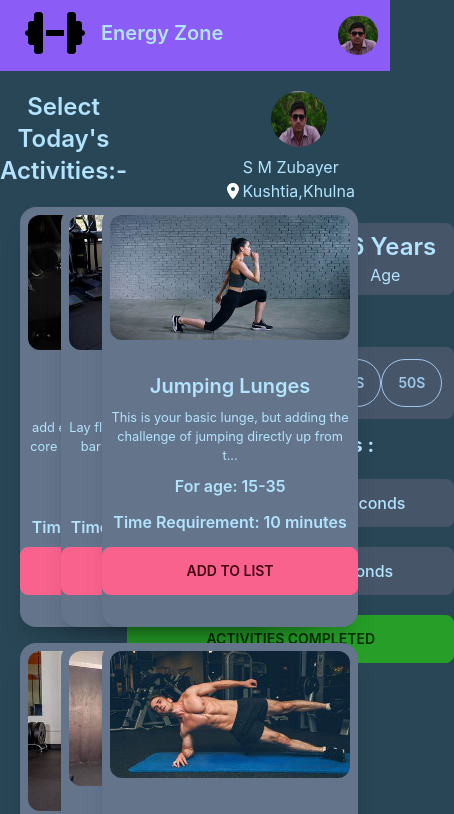
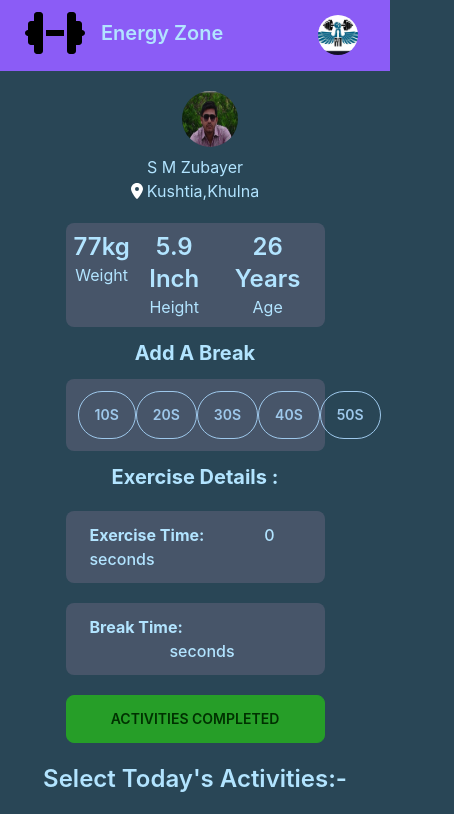
Before and after one commit to S-M-ZUBAYER/Energy-Zone, a React (Create React App) app: page / in a window 390 px wide. Shown: the top 814 px of the page, 454 px wide, since content can reach past the window. Built offline with nearby package versions, Linux system fonts and the light colour scheme.

Commit message:
reavt toastify added

```diff
--- a/package.json
+++ b/package.json
@@ -13,6 +13,7 @@
     "react": "^18.2.0",
     "react-dom": "^18.2.0",
     "react-scripts": "5.0.1",
+    "react-toastify": "^9.0.8",
     "web-vitals": "^2.1.4"
   },
   "scripts": {
--- a/src/App.js
+++ b/src/App.js
@@ -1,6 +1,8 @@
 import './App.css';
 import Display from './components/Display/Display';
 import Navbar from './components/Navbar/Navbar';
+import { ToastContainer, toast } from 'react-toastify';
+import 'react-toastify/dist/ReactToastify.css';
 
 function App() {
   return (
--- a/src/components/Activities/Activities.js
+++ b/src/components/Activities/Activities.js
@@ -7,7 +7,7 @@ const Activities = ({ activities, handler }) => {
             <h2 className="text-2xl font-semibold my-5">
                 Select Today's Activities:-
             </h2>
-            <div className='grid grid-cols-3 gap-4 ml-5'>
+            <div className='grid lg:grid-cols-3 gap-4 ml-5 md:grid-cols-2 sm:grid-cols-1'>
                 {activities.map(activity => <Exercise key={activity.id} handler={handler} exercise={activity}></Exercise>)}
             </div>
         </div>
--- a/src/components/Display/Display.css
+++ b/src/components/Display/Display.css
@@ -2,3 +2,19 @@
     display: grid;
     grid-template-columns: 3fr 1fr;
 }
+
+
+
+@media(max-width: 900px) {
+    .display {
+        display: flex;
+        flex-direction: column-reverse;
+        margin-left: 10px;
+        margin-right: 10px;
+    }
+
+    .status {
+        margin-left: 15%;
+        margin-right: 15%;
+    }
+}
--- a/src/components/Display/Display.js
+++ b/src/components/Display/Display.js
@@ -22,11 +22,11 @@ const Display = () => {
 
     return (
         <div className='display'>
-            <div className=''>
+            <div className="mx-auto ">
                 <Activities activities={activities} handler={exerciseTimer}></Activities>
 
             </div>
-            <div className="mr-4">
+            <div className="status mr-4">
                 <Status totalTime={totalTime}></Status>
             </div>
         </div>
--- a/src/components/Exercise/Exercise.js
+++ b/src/components/Exercise/Exercise.js
@@ -6,17 +6,17 @@ const Exercise = ({ exercise, handler }) => {
 
     return (
 
-        <div className="card w-64 bg-slate-500 bg-base-100 shadow-xl">
+        <div className="card w-64  bg-slate-600 bg-base-100 shadow-xl ">
             <figure className="px-2 pt-2">
                 <img src={img} alt="Shoes" className="rounded-xl" />
             </figure>
-            <div className="card-body items-center text-center px-2">
+            <div className="card-body items-center text-center px-2 relative">
                 <h2 className="card-title">{name}</h2>
                 <small>{description.length > 80 ? description.slice(0, 80) + '...' : description}</small>
                 <p className="font-semibold">For age: {age}</p>
                 <p className="font-semibold">Time Requirement: {time} minutes</p>
-                <div className="card-actions">
-                    <button onClick={() => { handler(time) }} className="btn btn-error w-64">Add To list</button>
+                <div className="card-actions mt-5">
+                    <button onClick={() => { handler(time) }} className="btn btn-error w-64 absolute fixed bottom-0 left-0 right-0">Add To list</button>
                     <button onClick={() => { handler(time) }} className="btn btn-info hidden">Add To list</button>
                 </div>
             </div>
--- a/src/components/Navbar/Navbar.js
+++ b/src/components/Navbar/Navbar.js
@@ -1,7 +1,7 @@
 import { FontAwesomeIcon } from '@fortawesome/react-fontawesome';
 import { faDumbbell } from '@fortawesome/free-solid-svg-icons'
 import React from 'react';
-import img from "../../img/Zubayer.jpg"
+import img from "../../img/th.jpg"
 
 const Navbar = () => {
     return (
@@ -15,7 +15,7 @@ const Navbar = () => {
 
                 <div className="flex-none gap-2">
 
-                    <div className="dropdown dropdown-end">
+                    <div className="dropdown dropdown-end mr-5">
                         <label tabIndex={0} className="btn btn-ghost btn-circle avatar">
                             <div className="w-10 rounded-full">
                                 <img src={img} alt='' />
--- a/src/components/Status/Status.js
+++ b/src/components/Status/Status.js
@@ -3,6 +3,8 @@ import { faLocationDot } from '@fortawesome/free-solid-svg-icons'
 import React, { useEffect, useState } from 'react';
 import img from "../../img/Zubayer.jpg"
 import { getElement, setElement } from '../../utilities/LocalDB';
+import { ToastContainer, toast } from 'react-toastify';
+import 'react-toastify/dist/ReactToastify.css';
 const Status = ({ totalTime }) => {
     let [time, setTime] = useState(0)
     const breakTime = (event) => {
@@ -14,14 +16,19 @@ const Status = ({ totalTime }) => {
         const getTimeFromDB = getElement('Break');
         setTime(getTimeFromDB);
     }, [])
+    const showToastMessage = () => {
+        toast.success("Wow!!! Today's Activities Completed", {
+            position: toast.POSITION.TOP_CENTER
+        });
+    };
     // useEffect(() => {
     //     let ExerciseTimeFromDB = getElement('ExerciseTime');
     //     setExerciseTime(ExerciseTimeFromDB);
     // }, [totalTime])
     return (
-        <div className="text-center mt-5 ">
+        <div className="text-center mt-5 sticky top-0">
             <div className=" mb-5">
-                <div className="ml-36">
+                <div className="ml-[45%]">
                     <img className='rounded-full w-14 h-14' src={img} alt='' />
                 </div>
                 <h3 className='mt-2'>S M Zubayer</h3>
@@ -60,7 +67,8 @@ const Status = ({ totalTime }) => {
                 <h3 className='font-bold text-start px-3'>Break Time: <span className="font-medium ml-20">{time} seconds</span></h3>
             </div>
 
-            <button className="btn btn-active btn-secondary w-full">Activities Completed</button>
+            <button onClick={showToastMessage} className="btn btn-active btn-secondary w-full">Activities Completed</button>
+            <ToastContainer />
         </div>
     );
 };
```
Also changed, not shown: src/img/th.jpg (added), 1 other file (tests, documents, lock files or other folders).
